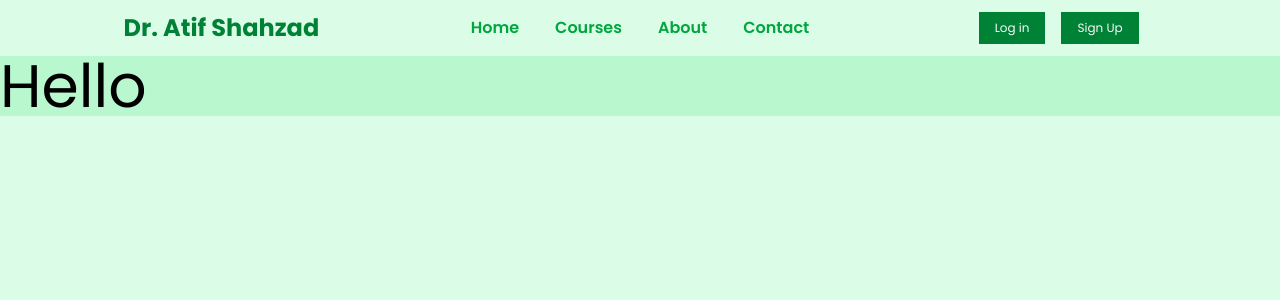
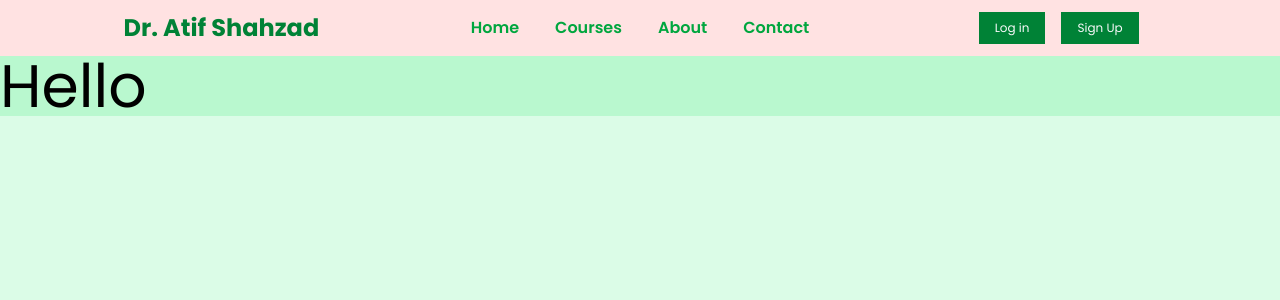
Before and after one commit to G-PaperChain/Atif-Shahzad-Courses-Website, a React (Vite) app in the folder frontend/: page /courses in a window 1280 px wide. Shown: the top 300 px of the page. Built offline with nearby package versions, Linux system fonts and the light colour scheme.

Commit message:
navbar-color-change

```diff
--- a/frontend/src/Components/Navbar.jsx
+++ b/frontend/src/Components/Navbar.jsx
@@ -65,7 +65,7 @@ const Navbar = () => {
 
   return (
 
-    <nav className="navbar grid grid-cols-3 justify-around items-center sticky top-0 p-3 bg-green-100 z-50">
+    <nav className="navbar grid grid-cols-3 justify-around items-center sticky top-0 p-3 bg-red-100 z-50">
 
       <div className='text-2xl font-extrabold flex justify-center text-green-700'>
         <h1 className='select-none'>Dr. Atif Shahzad</h1>
```
